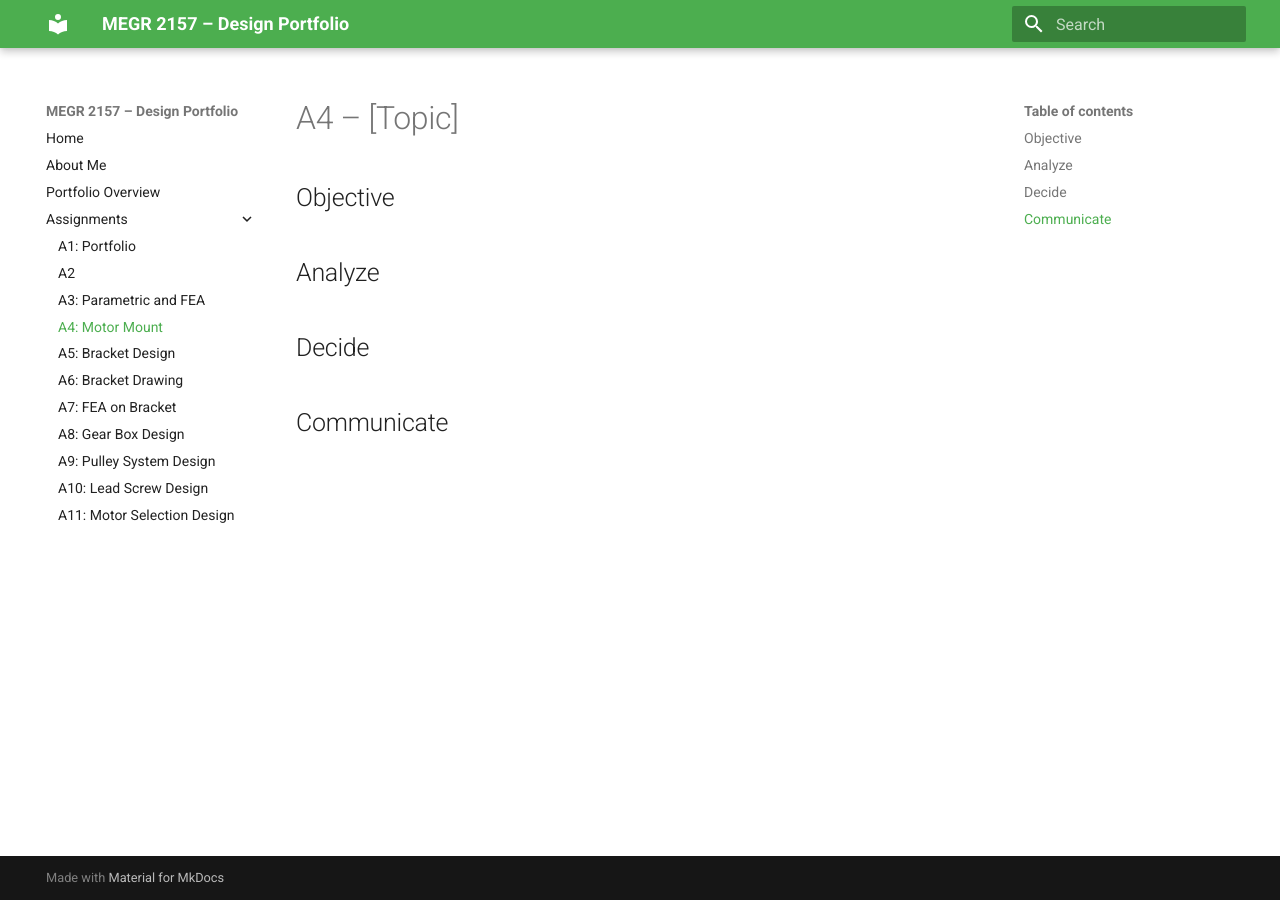
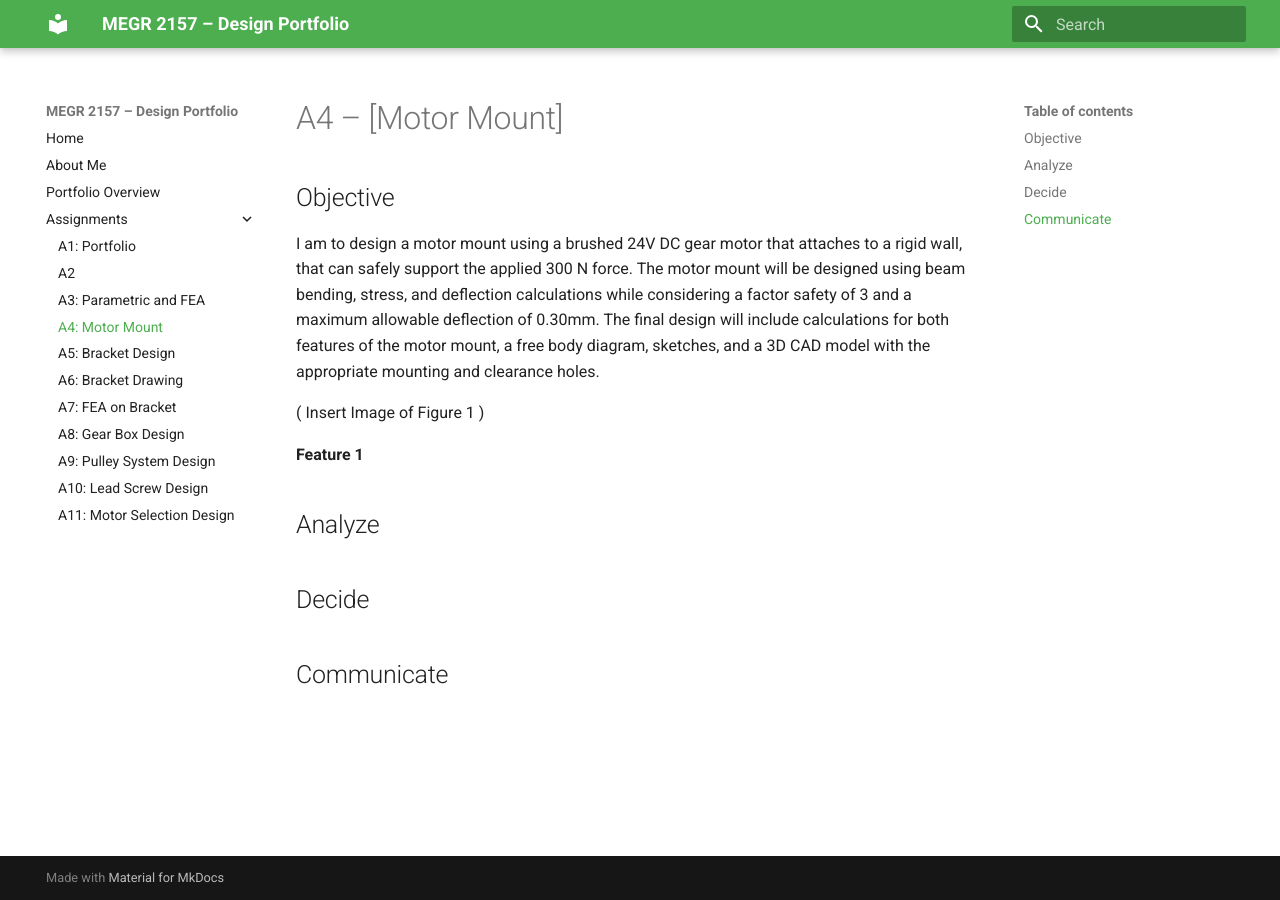
Before and after one commit to IzabellaMontero/megr2157-portfolio, an MkDocs documentation site: the page built from docs/assignments/A04/index.md, in a window 1280 px wide. Built offline with MkDocs 1.6.1 and Material for MkDocs 9.7.7, drawn with Linux system fonts in a browser that asks for light colours.

Commit message:
Update index.md

```diff
--- a/docs/assignments/A04/index.md
+++ b/docs/assignments/A04/index.md
@@ -1,6 +1,11 @@
-# A4 – [Topic]
+# A4 – [Motor Mount]
 
 ## Objective
+I am to design a motor mount using a brushed 24V DC gear motor that attaches to a rigid wall, that can safely support the applied 300 N force. The motor mount will be designed using beam bending, stress, and deflection calculations while considering a factor safety of 3 and a maximum allowable deflection of 0.30mm. The final design will include calculations for both features of the motor mount, a free body diagram, sketches, and a 3D CAD model with the appropriate mounting and clearance holes.
+
+( Insert Image of Figure 1 )
+
+**Feature 1**
 
 
 ## Analyze
```
